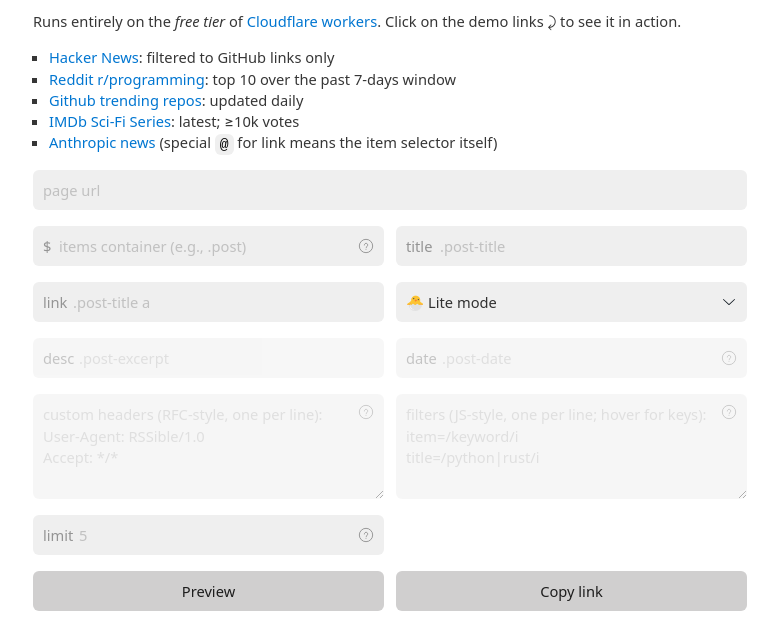
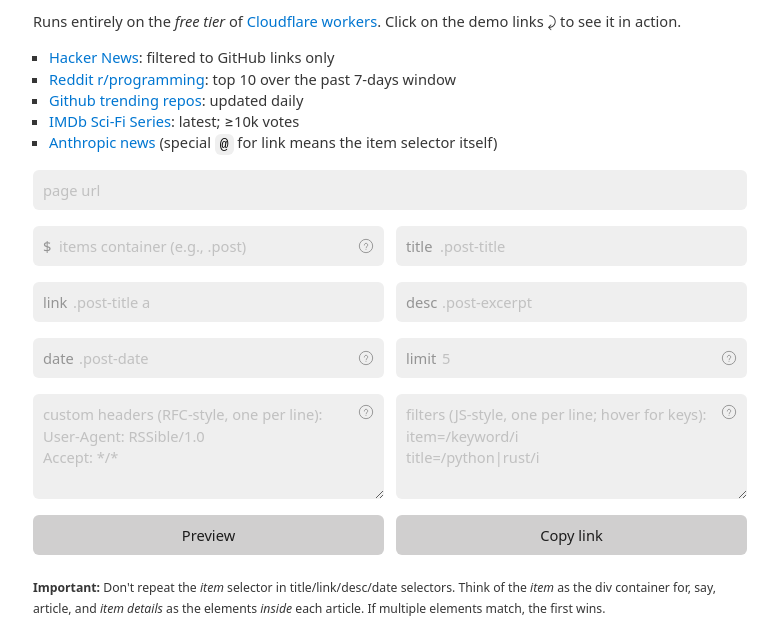
Before and after one commit to mhadidg/rssible, a website: page public/index.html in a window 1280 px wide. Shown: the part 134-757 px from the top of the page, without its empty margins (247-1025 px from the left). Drawn offline with nearby package versions, Linux system fonts and the light colour scheme.

Commit message:
Remove mode field in form

```diff
--- a/public/index.html
+++ b/public/index.html
@@ -68,26 +68,23 @@
       <span class="sticky-text">link</span>
       <input name="link" placeholder=".post-title a"/>
     </div>
-    <select name="mode" id="mode">
-      <option value="lite" selected>🐣 Lite mode</option>
-      <option value="full">🐥 Full mode</option>
-      <option value="advanced">🦅 Advanced mode</option>
-    </select>
-  </div>
-
-  <!-- Enabled only when mode=full -->
-  <div class="row" id="row-full-only">
     <div class="input-container desc">
       <span class="sticky-text">desc</span>
       <input name="desc" placeholder=".post-excerpt"/>
     </div>
+  </div>
+
+  <div class="row" id="row-full-only">
     <div class="input-container date">
       <span class="sticky-text">date</span>
       <input name="date" placeholder=".post-date" title="Must be parsable by JS Date()."/>
     </div>
+    <div class="input-container limit">
+      <span class="sticky-text">limit</span>
+      <input name="limit" placeholder="5" title="Max number of items to include (default 5, max 25)"/>
+    </div>
   </div>
 
-  <!-- Enabled only when mode=advanced -->
   <div class="row" id="row-advanced-only">
     <div class="textarea-wrapper">
       <textarea
@@ -100,14 +97,6 @@
         name="filters" rows="4" title="Supported keys: item, title, link, desc. 'item' matches any text inside."
         placeholder="filters (JS-style, one per line; hover for keys):&#10;item=/keyword/i&#10;title=/python|rust/i"></textarea>
     </div>
-  </div>
-
-  <div class="row">
-    <div class="input-container limit">
-      <span class="sticky-text">limit</span>
-      <input name="limit" placeholder="5" title="Max number of items to include (default 5, max 25)"/>
-    </div>
-    <span><!-- keep for alignment --></span>
   </div>
 
   <div class="row">
--- a/public/js/app.js
+++ b/public/js/app.js
@@ -13,10 +13,6 @@
         if (!elem) continue;
         elem.value = val;
       }
-
-      // Enable/disable mode-specific fields
-      const mode = form.elements['mode'];
-      mode && mode.dispatchEvent(new Event('change'));
     }
   } catch {}
 
@@ -38,39 +34,6 @@
 
   form.addEventListener('input', save, { passive: true });
 })();
-
-// Disable mode-specific fields when mode changes
-(function () {
-  const mode = document.getElementById('mode');
-
-  const fullRow = document.getElementById('row-full-only');
-  const descElem = fullRow.querySelector('[name="desc"]');
-  const dateElem = fullRow.querySelector('[name="date"]');
-
-  const advancedRow = document.getElementById('row-advanced-only');
-  const headersElem = advancedRow.querySelector('[name="headers_text"]');
-  const filtersElem = advancedRow.querySelector('[name="filters"]');
-
-  function sync() {
-    const isFull = mode.value === 'full';
-    const isAdvanced = mode.value === 'advanced';
-
-    descElem.disabled = !(isFull || isAdvanced);
-    dateElem.disabled = !(isFull || isAdvanced);
-    headersElem.disabled = !isAdvanced;
-    filtersElem.disabled = !isAdvanced;
-
-    // If disabled clear values
-    if (descElem.disabled) descElem.value = '';
-    if (dateElem.disabled) dateElem.value = '';
-    if (headersElem.disabled) headersElem.value = '';
-    if (filtersElem.disabled) filtersElem.value = '';
-  }
-
-  mode.addEventListener('change', sync);
-  sync(); // sync on page load
-})();
-
 
 // Preview RSS feed with first two items
 (function () {
@@ -140,7 +103,7 @@
 
     // Filter out params for transport
     for (const [key, val] of formData.entries()) {
-      if (key === 'headers_text' || key === 'mode') continue;
+      if (key === 'headers_text') continue;
       const normed = val.trim?.() ?? val;
       if (normed) params.set(key, normed);
     }
@@ -181,15 +144,13 @@
 // Invoke preview on demo link click
 (function () {
   const formElem = document.querySelector('form');
-  const modeElem = formElem.elements['mode'];
-  const filtersElem = document.querySelector('#row-advanced-only [name="filters"]');
   const previewBtn = document.getElementById('preview-btn');
 
   function fill(config) {
     const mapping = {
       url: 'url', item: '_item', title: 'title', //
       link: 'link', desc: 'desc', date: 'date', //
-      limit: 'limit'
+      limit: 'limit', filters: 'filters'
     };
 
     // Clear all fields first
@@ -199,17 +160,6 @@
 
     for (const [key, formName] of Object.entries(mapping)) {
       if (config[key]) formElem.elements[formName].value = config[key];
-    }
-
-    // Enable/disable mode-specific fields
-    if (config.mode) {
-      modeElem.value = config.mode;
-      modeElem.dispatchEvent(new Event('change'));
-    }
-
-    // Now we can update mode-specific fields
-    if (config.filters != null) {
-      filtersElem.value = config.filters;
     }
   }
 
```
